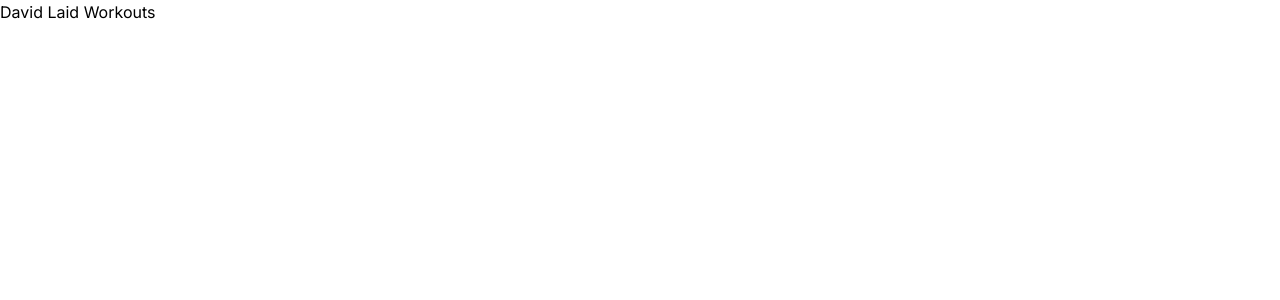
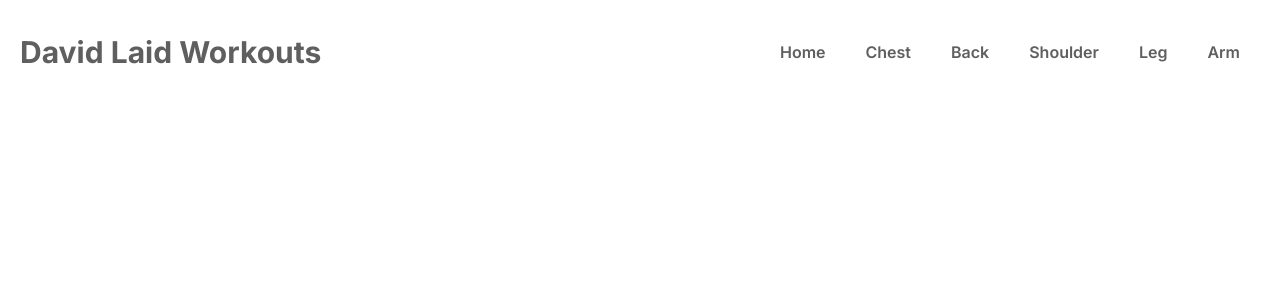
Before and after one commit to usmangenx/Workout-Plan-App, a Next.js app: page / in a window 1280 px wide. Shown: the top 300 px of the page. Built offline with nearby package versions, Linux system fonts and the light colour scheme.

Commit message:
routing set

```diff
--- /dev/null
+++ b/src/app/arm/page.js
@@ -0,0 +1,5 @@
+import Nav from "../navbar";
+
+export default function Arm() {
+  return <Nav />;
+}
--- /dev/null
+++ b/src/app/back/page.js
@@ -0,0 +1,5 @@
+import Nav from "../navbar";
+
+export default function Back() {
+  return <Nav />;
+}
--- /dev/null
+++ b/src/app/chest/page.js
@@ -0,0 +1,5 @@
+import Nav from "../navbar";
+
+export default function Chest() {
+  return <Nav />;
+}
--- /dev/null
+++ b/src/app/leg/page.js
@@ -0,0 +1,5 @@
+import Nav from "../navbar";
+
+export default function Leg() {
+  return <Nav />;
+}
--- /dev/null
+++ b/src/app/navbar.js
@@ -0,0 +1,18 @@
+import Link from "next/link";
+export default function Nav() {
+    return (
+      <div className="flex justify-between items-center text-[#5f5f5f] max-w-[1240px] mx-auto h-[10rem">
+
+       <Link href="/"> <h1 className="font-bold text-3xl pt-5 ">David Laid Workouts</h1></Link>
+          <ul className="flex">
+           <Link href="/"> <li className="m-5 font-semibold pt-5">Home</li></Link>
+           <Link href="./chest"> <li className="m-5 font-semibold pt-5">Chest</li></Link>
+           <Link href="./back"> <li className="m-5 font-semibold pt-5">Back</li></Link>
+           <Link href="./shoulder"> <li className="m-5 font-semibold pt-5">Shoulder</li></Link>
+           <Link href="./leg"> <li className="m-5 font-semibold pt-5">Leg</li></Link>
+           <Link href="./arm"> <li className="m-5 font-semibold pt-5">Arm</li></Link>
+          </ul>
+        </div>
+
+    );
+  }
--- a/src/app/page.js
+++ b/src/app/page.js
@@ -1,9 +1,5 @@
-
+import Nav from "./navbar";
 
 export default function Home() {
-  return (
-    <div>
-      <h1 className="">David Laid Workouts</h1>
-    </div>
-  );
+  return <Nav />;
 }
--- /dev/null
+++ b/src/app/shoulder/page.js
@@ -0,0 +1,5 @@
+import Nav from "../navbar";
+
+export default function Shoulder() {
+  return <Nav />;
+}
```
